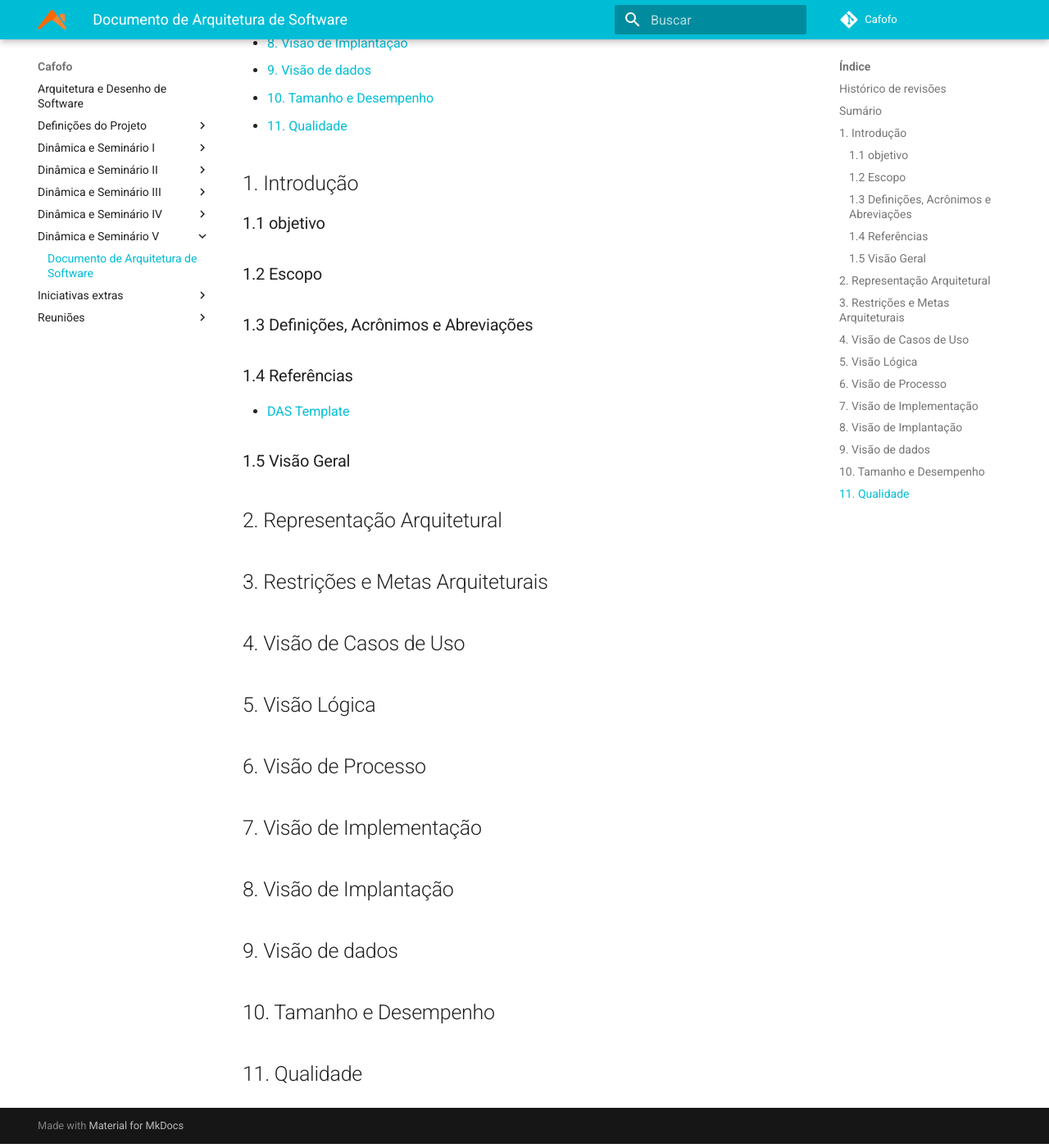
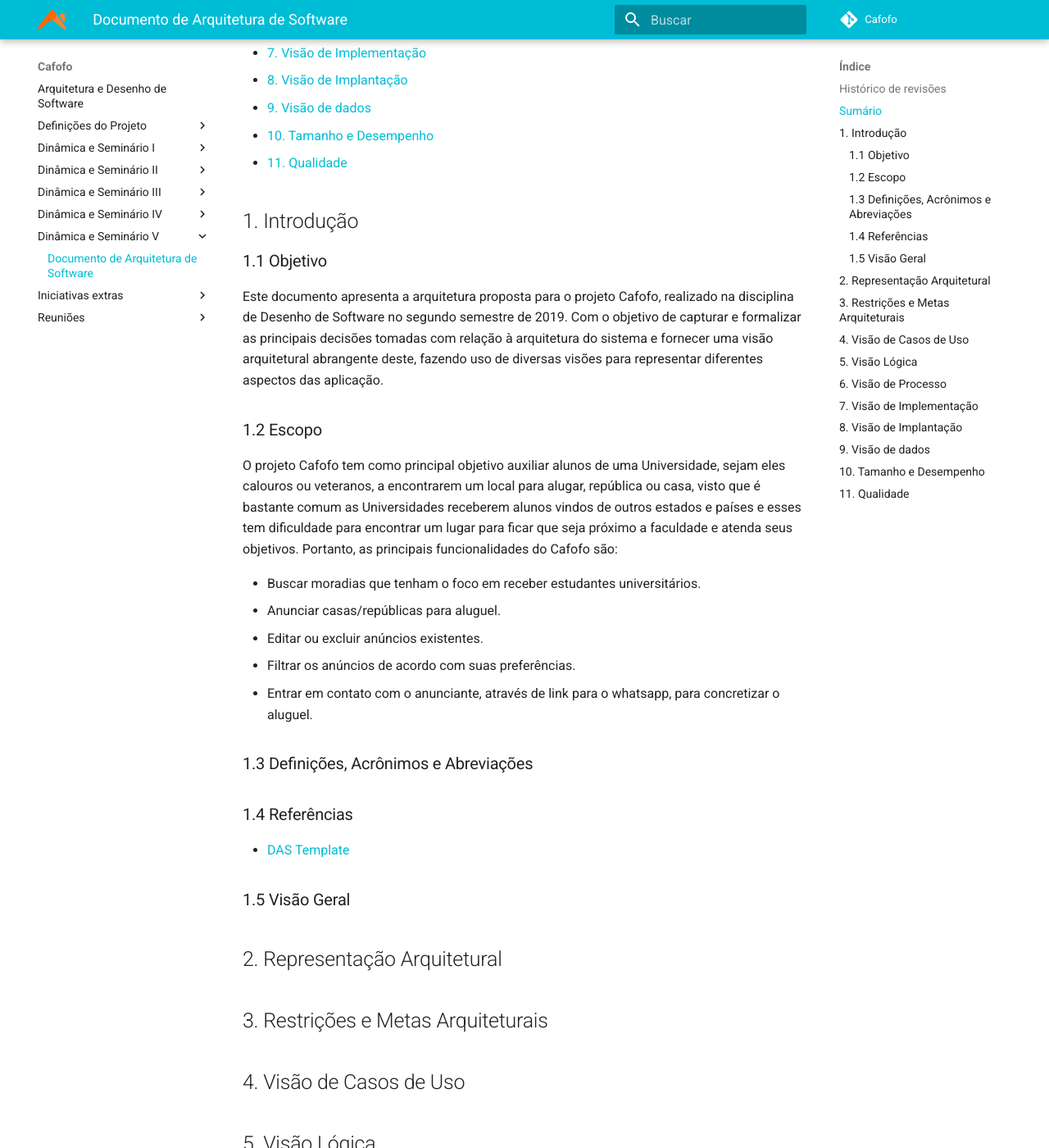
Before and after one commit to desenho-2019/Wiki, an MkDocs documentation site: the page built from docs/Dinâmica e Seminário V/Documento de Arquitetura.md, in a window 1280 px wide and 1400 px high, scrolled down 783 px. Shown: the whole window at 82% size. Built offline with MkDocs 1.6.1 and Material for MkDocs 9.7.7, drawn with Linux system fonts in a browser that asks for light colours; some of the changed text lies outside the part shown.

Commit message:
Added goal and scope to DAS

```diff
--- a/docs/Dinâmica e Seminário V/Documento de Arquitetura.md
+++ b/docs/Dinâmica e Seminário V/Documento de Arquitetura.md
@@ -3,7 +3,8 @@
 #### Histórico de revisões
 |    Data    | Versão |       Descrição       |    Autor(es)     |
 | :--------: | :----: | :-------------------: | :--------------: |
-| 04/11/2019 |  0.1   | Iniciando o documento e adicionando o Sumário | Weiller Fernandes |
+| 04/11/2019 | 0.1 | Iniciando o documento e adicionando o Sumário | Weiller Fernandes |
+| 04/11/2019 | 0.2 | Adicionando Objetivo e Escopo | Weiller Fernandes |
 
 ## Sumário
   - [1. Introdução](#1-introducao)
@@ -25,9 +26,19 @@
 
 ## 1. Introdução
 
-### 1.1 objetivo
+### 1.1 Objetivo
+
+Este documento apresenta a arquitetura proposta para o projeto Cafofo, realizado na disciplina de Desenho de Software no segundo semestre de 2019. Com o objetivo de capturar e formalizar as principais decisões tomadas com relação à arquitetura do sistema e fornecer uma visão arquitetural abrangente deste, fazendo uso de diversas visões para representar diferentes aspectos das aplicação.
 
 ### 1.2 Escopo
+
+O projeto Cafofo tem como principal objetivo auxiliar alunos de uma Universidade, sejam eles calouros ou veteranos, a encontrarem um local para alugar, república ou casa, visto que é bastante comum as Universidades receberem alunos vindos de outros estados e países e esses tem dificuldade para encontrar um lugar para ficar que seja próximo a faculdade e atenda seus objetivos. Portanto, as principais funcionalidades do Cafofo são:
+
+- Buscar moradias que tenham o foco em receber estudantes universitários.
+- Anunciar casas/repúblicas para aluguel.
+- Editar ou excluir anúncios existentes.
+- Filtrar os anúncios de acordo com suas preferências.
+- Entrar em contato com o anunciante, através de link para o whatsapp, para concretizar o aluguel.
 
 ### 1.3 Definições, Acrônimos e Abreviações
 
```
